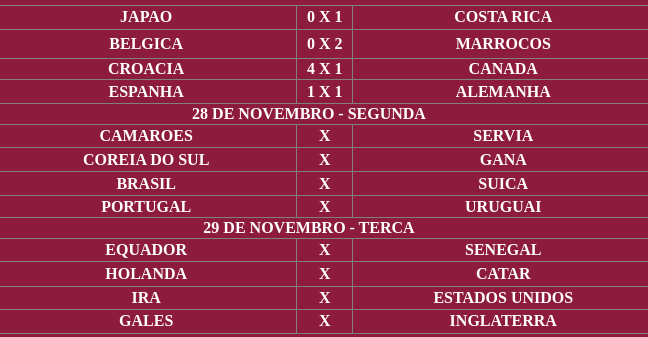
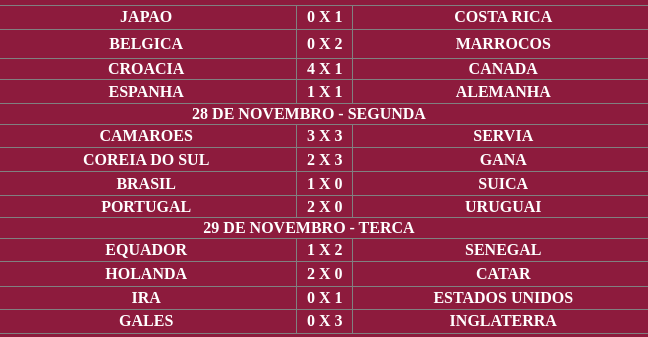
Before and after one commit to suplimo/copa-do-mundo, a plain HTML site: page index.html in a window 1280 px wide. Shown: the part 909-1246 px from the top of the page, 331-979 px from the left. Drawn offline with Linux system fonts and the light colour scheme.

Commit message:
atualização da tabela de jogos do dia 28 e 29

```diff
--- a/index.html
+++ b/index.html
@@ -315,7 +315,7 @@
             <th> 7h </th>
             <th> <img src="img/camaroes.png" width="100%"> </th>
             <th> CAMAROES </th>
-            <th> X </th>
+            <th> 3 X 3 </th>
             <th> SERVIA </th>
             <th> <img src="img/servia.jpg" width="100%"> </th>
         </tr>
@@ -323,7 +323,7 @@
             <th> 10h </th>
             <th> <img src="img/koreia do sul.png" width="100%"> </th>
             <th> COREIA DO SUL </th>
-            <th> X </th>
+            <th> 2 X 3 </th>
             <th> GANA </th>
             <th> <img src="img/gana.jpg" width="100%"> </th>
         </tr>
@@ -331,7 +331,7 @@
             <th> 13h </th>
             <th> <img src="img/brasil.jpg" width="100%"> </th>
             <th> BRASIL </th>
-            <th> X </th>
+            <th> 1 X 0 </th>
             <th> SUICA </th>
             <th> <img src="img/suiça.png" width="100%"> </th>
         </tr>
@@ -339,7 +339,7 @@
             <th> 16h </th>
             <th> <img src="img/portugal.png" width="100%"> </th>
             <th> PORTUGAL </th>
-            <th> X </th>
+            <th> 2 X 0 </th>
             <th> URUGUAI </th>
             <th> <img src="img/uruguai.jpg" width="100%"> </th>
         </tr>
@@ -353,7 +353,7 @@
             <th> 12h </th>
             <th> <img src="img/equador.png" width="100%"> </th>
             <th> EQUADOR </th>
-            <th> X </th>
+            <th> 1 X 2 </th>
             <th> SENEGAL </th>
             <th> <img src="img/senegal.jpg" width="100%"> </th>
         </tr>
@@ -361,7 +361,7 @@
             <th> 12h </th>
             <th> <img src="img/holanda.png" width="100%"> </th>
             <th> HOLANDA </th>
-            <th> X </th>
+            <th> 2 X 0 </th>
             <th> CATAR </th>
             <th> <img src="img/catar.jpg" width="100%"> </th>
         </tr>
@@ -369,7 +369,7 @@
             <th> 16h </th>
             <th> <img src="img/ira.png" width="100%"> </th>
             <th> IRA </th>
-            <th> X </th>
+            <th> 0 X 1 </th>
             <th> ESTADOS UNIDOS </th>
             <th> <img src="img/eua.png" width="100%"> </th>
         </tr>
@@ -377,7 +377,7 @@
             <th> 16h </th>
             <th> <img src="img/gales.png" width="100%"> </th>
             <th> GALES </th>
-            <th> X </th>
+            <th> 0 X 3 </th>
             <th> INGLATERRA </th>
             <th> <img src="img/inglaterra.png" width="100%"> </th>
         </tr>
```
